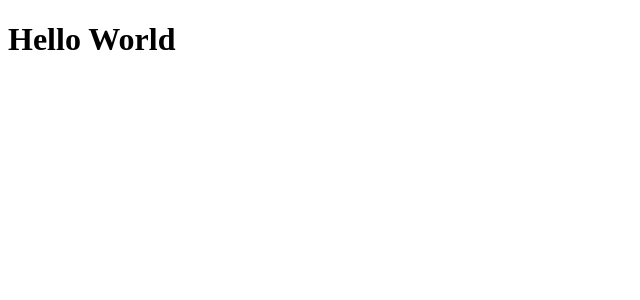
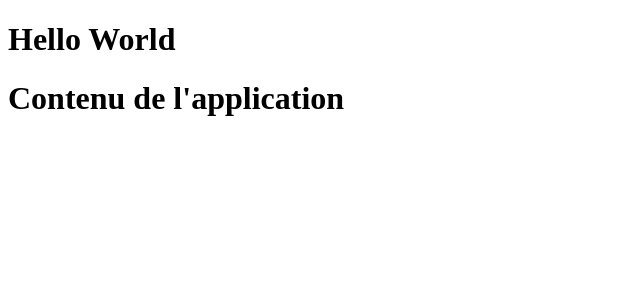
Before and after one commit to mitaksim1/Ecollect-project-frontend, a React (Create React App) app: page / in a window 1280 px wide. Shown: the top 300 px of the page, without its empty margins (0-640 px from the left). Built offline with nearby package versions, Linux system fonts and the light colour scheme.

Commit message:
Passage des propriétés d'un composant à un autre

```diff
--- a/src/App.tsx
+++ b/src/App.tsx
@@ -1,10 +1,18 @@
 import React from 'react';
 import './App.css';
 
+/**
+ * Import des composants
+ */
+import Header from './Header';
+
 function App() {
   return (
-    <h1>Hello World</h1>
+    <div>
+      <Header title="Hello World"/>
 
+      <h1>Contenu de l'application</h1>
+    </div>
   );
 }
 
--- /dev/null
+++ b/src/Header.tsx
@@ -0,0 +1,15 @@
+import React from 'react';
+
+interface HeaderProps {
+    title: string;
+}
+
+const Header: React.FC<HeaderProps>= (props) => {
+    return (
+        <header>
+            <h1>{props.title}</h1>
+        </header>
+    );
+}
+
+export default Header;
```
